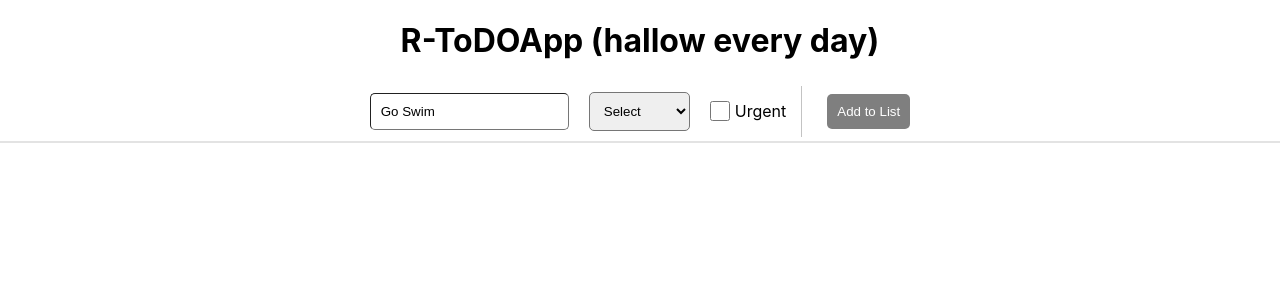
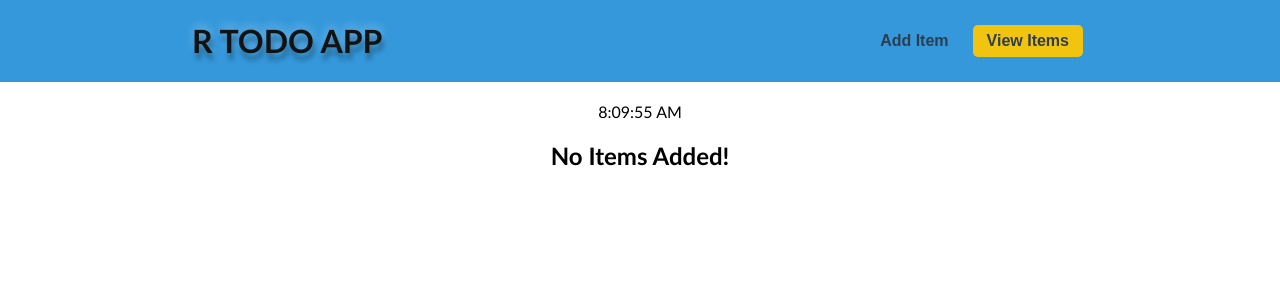
Before and after one commit to meeraqunaibi/to-do-list, a React (Create React App) app: page / in a window 1280 px wide. Shown: the top 300 px of the page. Built offline with nearby package versions, Linux system fonts and the light colour scheme.

Commit message:
finish touches

```diff
--- a/src/App.css
+++ b/src/App.css
@@ -7,3 +7,14 @@
   background-color: red;
   z-index: 10;
 }
+.App {
+  display: flex;
+  justify-content: center;
+  flex-direction: column;
+  align-items: center;
+  font-family: 'Trebuchet MS', 'Lucida Sans Unicode', 'Lucida Grande', 'Lucida Sans', Arial, sans-serif;
+}
+
+.container {
+  width: 70vw;
+}
--- a/src/App.jsx
+++ b/src/App.jsx
@@ -1,10 +1,33 @@
-import { useState } from 'react';
+import { useEffect, useState } from 'react';
 import './App.css';
-import Form from './components/form/form.component';
-import List from './components/list/list.component';
+import Header from '../src/components/header/header.component';
+import AddItemPage from '../src/components/pages/add-item/add-item.page';
+import ViewItemsPage from '../src/components/pages/view-items/view-items.page';
+
+const ReadItems = () => JSON.parse(localStorage.getItem('todoList') || '[]');
 
 function App() {
   const [items, setItems] = useState([]);
+  const [currentPage, setCurrentPage] = useState('view');
+  const [loading, setLoading] = useState(false);
+
+  useEffect(() => {
+    setLoading(true);
+    console.log("Fetching Items...");
+
+    setTimeout(() => {
+      const items = ReadItems();
+      setItems(items);
+      setLoading(false);
+    }, 1000);
+  }, []);
+
+  useEffect(() => {
+    if (items !== null) {
+      console.log("Items has changed!");
+      localStorage.setItem('todoList', JSON.stringify(items));
+    }
+  }, [items]);
 
   const addItem = (item) => {
     setItems([...items, item]);
@@ -23,11 +46,18 @@ function App() {
 
   return (
     <div className="App">
-      <h1>R-ToDOApp (hallow every day)</h1>
-      <Form onAddItem={addItem} />
-      <List onDelate={delateItem} onComplete={Complete} items={items} />
+      <Header setCurrentPage={setCurrentPage} currentPage={currentPage} />
+      <div className="container">
+        {currentPage === 'add' && <AddItemPage addItem={addItem} />}
+        {currentPage === 'view' &&
+          <ViewItemsPage
+            loading={loading}
+            items={items || []}
+            Complete={Complete}
+            delateItem={delateItem} />
+        }
+      </div>
     </div>
   );
 }
-
 export default App;
--- /dev/null
+++ b/src/components/header/header.component.jsx
@@ -0,0 +1,26 @@
+import React from 'react';
+import './header.css'
+
+const Header = (props) => {
+  return (
+    <div className="header">
+      <h1>R ToDo App</h1>
+      <nav>
+        <button
+          className={props.currentPage === 'add' ? 'active' : ''}
+          onClick={() => props.setCurrentPage('add')}
+        >
+          Add Item
+        </button>
+        <button
+          className={props.currentPage === 'view' ? 'active' : ''}
+          onClick={() => props.setCurrentPage('view')}
+        >
+          View Items
+        </button>
+      </nav>
+    </div>
+  )
+}
+
+export default Header
--- /dev/null
+++ b/src/components/header/header.css
@@ -0,0 +1,43 @@
+.header {
+    width: 100%;
+    display: flex;
+    justify-content: space-between;
+    padding: 0 calc((100% - 70vw) / 2);
+    background-color: #3498DB;
+    box-sizing: border-box;
+    align-items: center;
+  }
+
+  .header h1 {
+    font-weight: bold;
+    color: #121212;
+    text-align: center;
+    text-shadow: 2px 7px 5px rgba(0, 0, 0, 0.3),
+      0px -4px 10px rgba(255, 255, 255, 0.3);
+    text-transform: uppercase;
+  }
+
+  .header nav button {
+    background: none;
+    border: none;
+    font-size: 16px;
+    cursor: pointer;
+    color: #2C3E50;
+    font-weight: 600;
+    outline: 0;
+    margin: 0 5px;
+    padding: 7px 14px;
+    border-radius: 5px;
+  }
+
+  .header nav button.active {
+    background-color: #F1C40F;
+  }
+
+  .header nav button:hover {
+    text-shadow: 1px 1px #aaa;
+  }
+
+  .header nav button:active {
+    color: #333;
+  }
--- /dev/null
+++ b/src/components/pages/add-item/add-item.css
@@ -0,0 +1,7 @@
+.add-item {
+  margin-top: 20px;
+}
+
+.add-item h1 {
+  font-size: 20px;
+}
--- /dev/null
+++ b/src/components/pages/add-item/add-item.page.jsx
@@ -0,0 +1,13 @@
+import './add-item.css';
+import Form from '../../form/form.component';
+
+const AddItemPage = (props) => {
+
+  return (
+    <div className="add-item">
+      <Form onAddItem={props.addItem} />
+    </div>
+  )
+};
+
+export default AddItemPage;
--- /dev/null
+++ b/src/components/pages/view-items/view-items.css
@@ -0,0 +1,9 @@
+.view-items {
+  margin-top: 20px;
+}
+.view-items .clock {
+  margin-bottom: 10px;
+}
+.view-items h1 {
+  font-size: 20px;
+}
--- /dev/null
+++ b/src/components/pages/view-items/view-items.page.jsx
@@ -0,0 +1,37 @@
+import { useEffect, useState } from 'react';
+import './view-items.css';
+import loadingImg from '../../../assits/loading.gif';
+import List from '../../list/list.component';
+
+const ViewItemsPage = (props) => {
+
+  const [time, setTime] = useState(new Date());
+
+  const updateTime = () => {
+    setTime(new Date());
+  }
+  useEffect(() => {
+    const interval = setInterval(updateTime, 1000);
+
+    return () => {
+      clearInterval(interval);
+    }
+  }, []);
+
+  return (
+    <div className="view-items">
+      <div className="clock">{time.toLocaleTimeString()}</div>
+      {
+        props.items.length > 0
+          ? <List items={props.items} onDelate={props.delateItem} onComplete={props.Complete} />
+          : props.loading
+            ? <div style={{ textAlign: 'center', marginTop: '40px' }}>
+              <img src={loadingImg} alt="loading" width={120} />
+            </div>
+            : <h2>No Items Added!</h2>
+      }
+    </div>
+  )
+};
+
+export default ViewItemsPage;
```
Also changed, not shown: src/assits/loading.gif (added).
